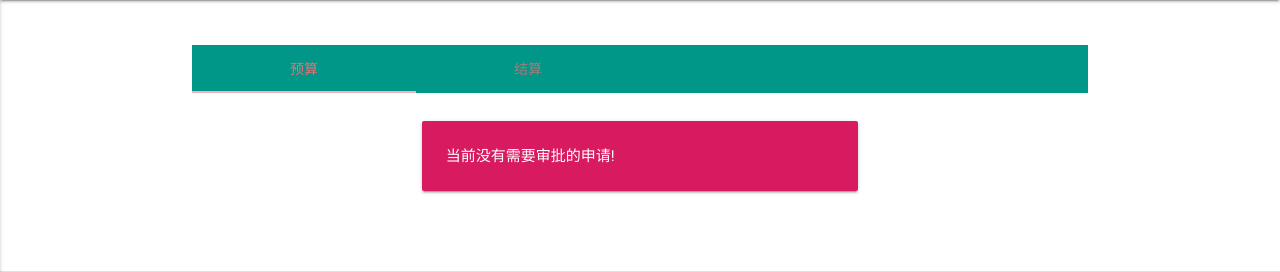
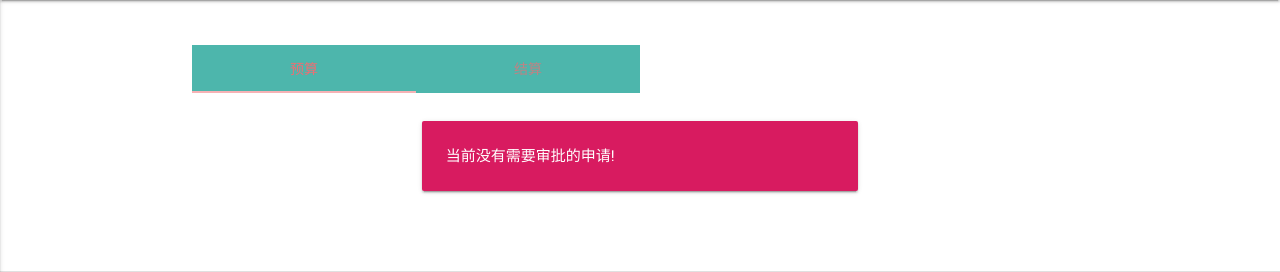
Before and after one commit to szu-stu/ezFund, a Django app: template fund/templates/index.html in a window 1280 px wide. Shown: the part 166-438 px from the top of the page. Run offline with Django 3.2, Linux system fonts and the light colour scheme; the template is opened without the code that fills it, so the values that code supplies are empty; some libraries are stand-ins or nearby versions.

Commit message:
color fixed

```diff
--- a/fund/templates/base.html
+++ b/fund/templates/base.html
@@ -42,6 +42,7 @@
         <i class="iconfont" style="font-size:30px;text-align:top;">+</i>
       </a>
     </div>
+
   </nav>
 
   <div class="container">
--- a/fund/templates/index.html
+++ b/fund/templates/index.html
@@ -7,16 +7,15 @@
 {% if student_view %}
 <script>
     document.getElementById('add_button').style.display = "block";
-    document.getElementById('tabby').style.display = "none";
 </script>
 {% endif %}
 
 {% if not student_view %}
 <div class="row" id="tabby">
     <div class="col s12">
-        <ul class="tabs teal">
-            <li class="tab col s3"><a class="active" href="#page_fund">预算</a></li>
-            <li class="tab col s3"><a href="#page_paycheck">结算</a></li>
+        <ul class="tabs">
+            <li class="tab col s3 teal lighten-2"><a class="active" href="#page_fund">预算</a></li>
+            <li class="tab col s3 teal lighten-2"><a href="#page_paycheck">结算</a></li>
         </ul>
     </div>
 </div>
```
